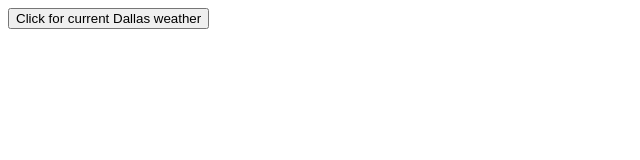
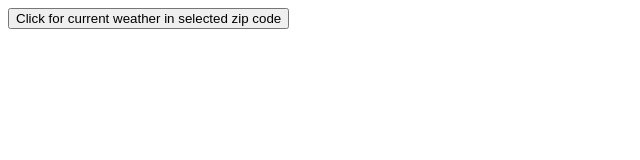
Before and after one commit to brenden20/weatherapp, a website: page index.html in a window 1280 px wide. Shown: the whole page, without its empty margins (0-640 px from the left). Drawn offline with Linux system fonts and the light colour scheme.

Commit message:
Update index.html - new div for info
Added a div to display weather info

```diff
--- a/index.html
+++ b/index.html
@@ -6,6 +6,12 @@
     </head>
 
     <body>
-        <button id="getWeather" onclick="getCoords()">Click for current Dallas weather</button>
+        <button id="getWeather" onclick="getCoords()">Click for current weather in selected zip code</button>
+
+        <br>
+        <br>
+
+        <div id="info">
+        </div>
     </body>
 </html>
```
